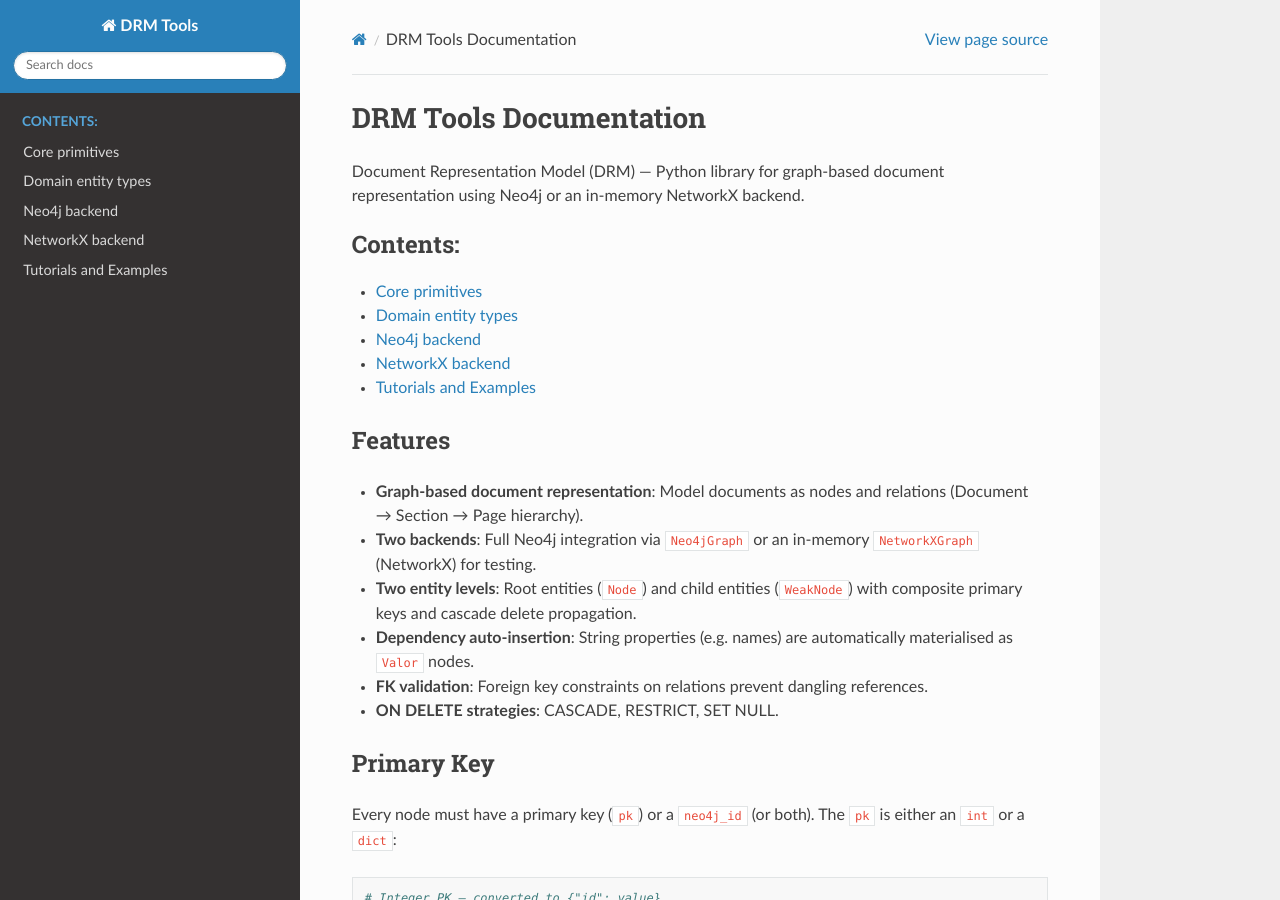
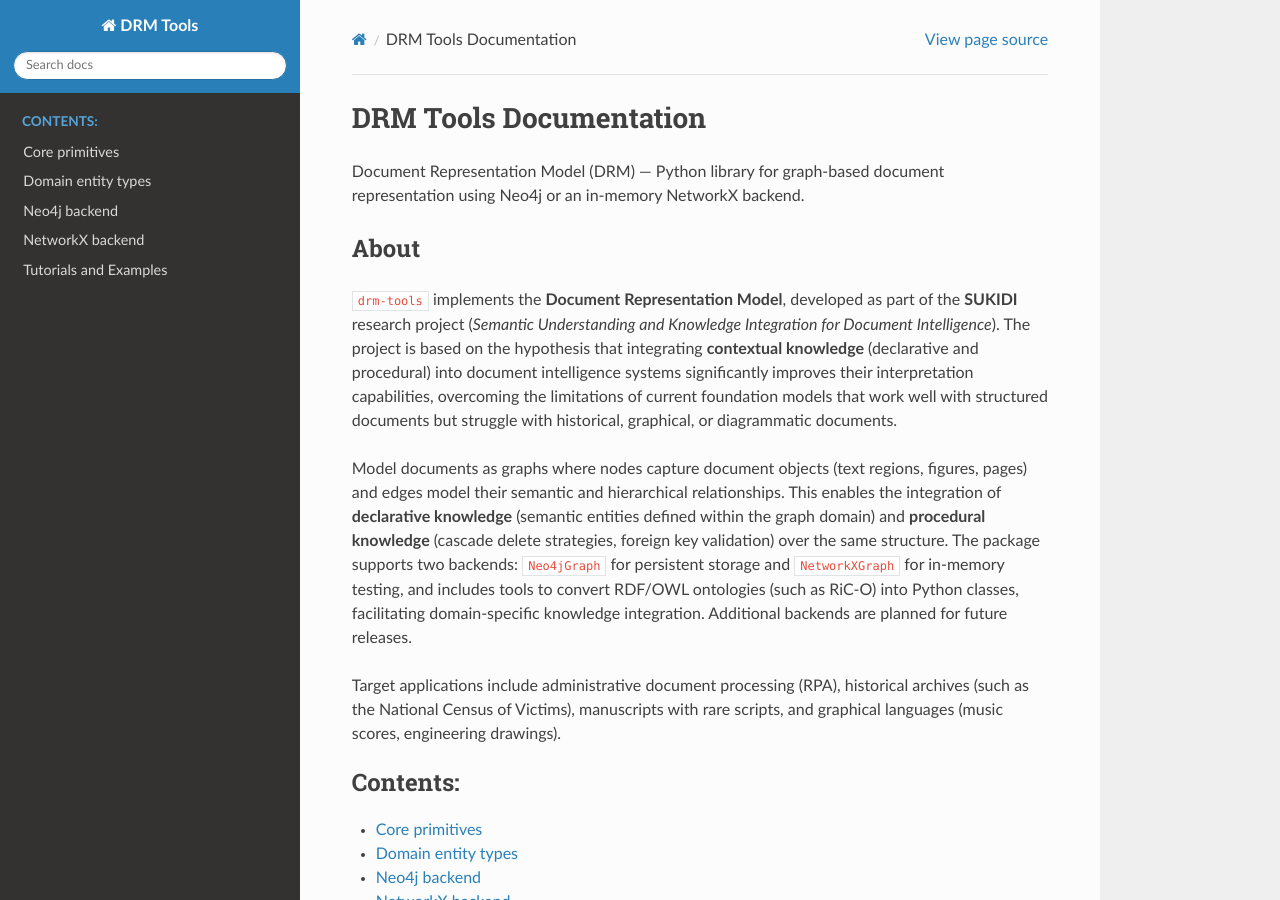
Before and after one commit to CVC-DAG/drm-tools, a Sphinx documentation site: the page built from docs/index.rst, in a window 1280 px wide and 900 px high. Built offline with Sphinx 7.4.7 and the Read the Docs theme 3.1.0, drawn with Linux system fonts in a browser that asks for light colours; some of the changed text lies outside the part shown.

Commit message:
chore: prepare pre-release 1.1.1a1 — version bump, documentation update

```diff
--- a/docs/index.rst
+++ b/docs/index.rst
@@ -3,6 +3,32 @@ DRM Tools Documentation
 
 Document Representation Model (DRM) — Python library for graph-based
 document representation using Neo4j or an in-memory NetworkX backend.
+
+About
+-----
+
+``drm-tools`` implements the **Document Representation Model**, developed as
+part of the **SUKIDI** research project (*Semantic Understanding and Knowledge
+Integration for Document Intelligence*). The project is based on the hypothesis
+that integrating **contextual knowledge** (declarative and procedural) into
+document intelligence systems significantly improves their interpretation
+capabilities, overcoming the limitations of current foundation models that work
+well with structured documents but struggle with historical, graphical, or
+diagrammatic documents.
+
+Model documents as graphs where nodes capture document objects (text regions,
+figures, pages) and edges model their semantic and hierarchical relationships.
+This enables the integration of **declarative knowledge** (semantic entities
+defined within the graph domain) and **procedural knowledge** (cascade delete
+strategies, foreign key validation) over the same structure. The package
+supports two backends: ``Neo4jGraph`` for persistent storage and
+``NetworkXGraph`` for in-memory testing, and includes tools to convert RDF/OWL
+ontologies (such as RiC-O) into Python classes, facilitating domain-specific
+knowledge integration. Additional backends are planned for future releases.
+
+Target applications include administrative document processing (RPA), historical
+archives (such as the National Census of Victims), manuscripts with rare scripts,
+and graphical languages (music scores, engineering drawings).
 
 .. toctree::
    :maxdepth: 1
--- a/setup.py
+++ b/setup.py
@@ -2,7 +2,7 @@ from setuptools import setup, find_packages
 import os
 
 NAME = "drm-tools"
-VERSION = "1.1.0"
+VERSION = "1.1.1a1"
 DESCR = "Graph-based document representation library with Neo4j and NetworkX backends"
 URL = "https://github.com/CVC-DAG/drm-tools"
 AUTHOR = "Oriol Ramos Terrades"
```
Also changed, not shown: other parts of docs/index.rst (+2 -3 lines), README.md (+32 -152 lines).
